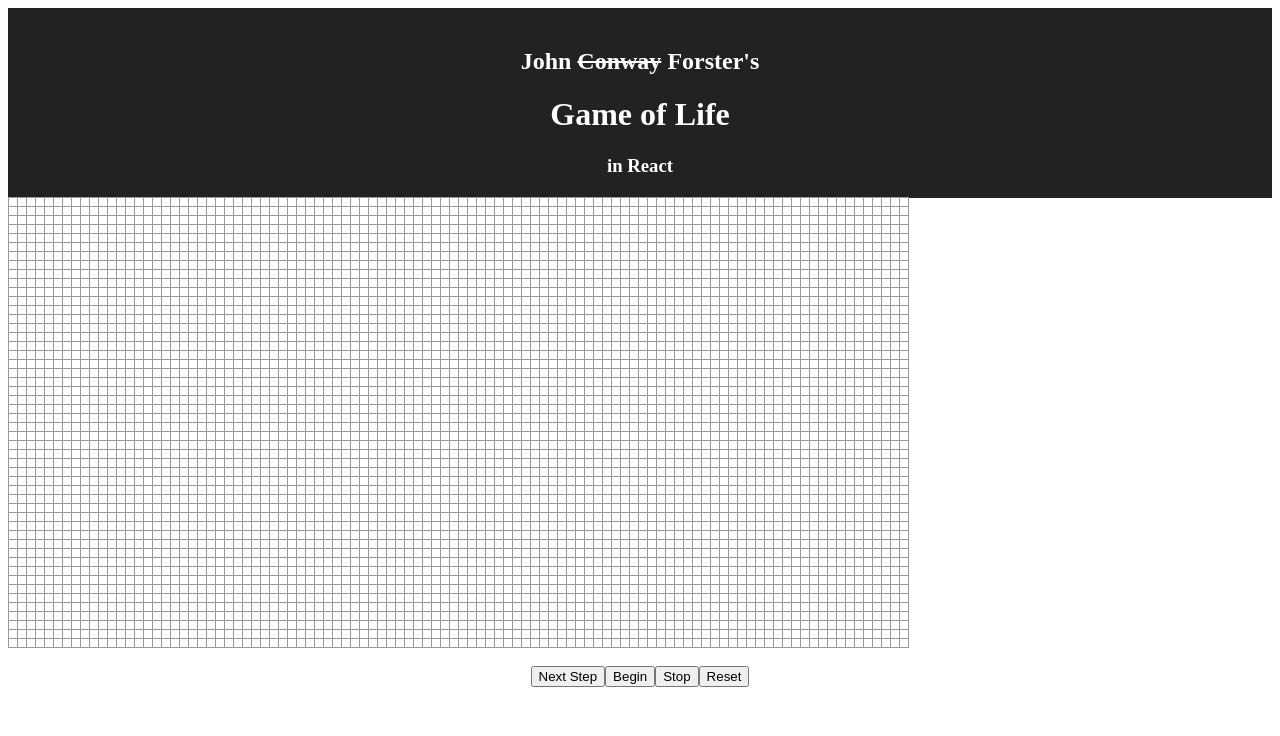
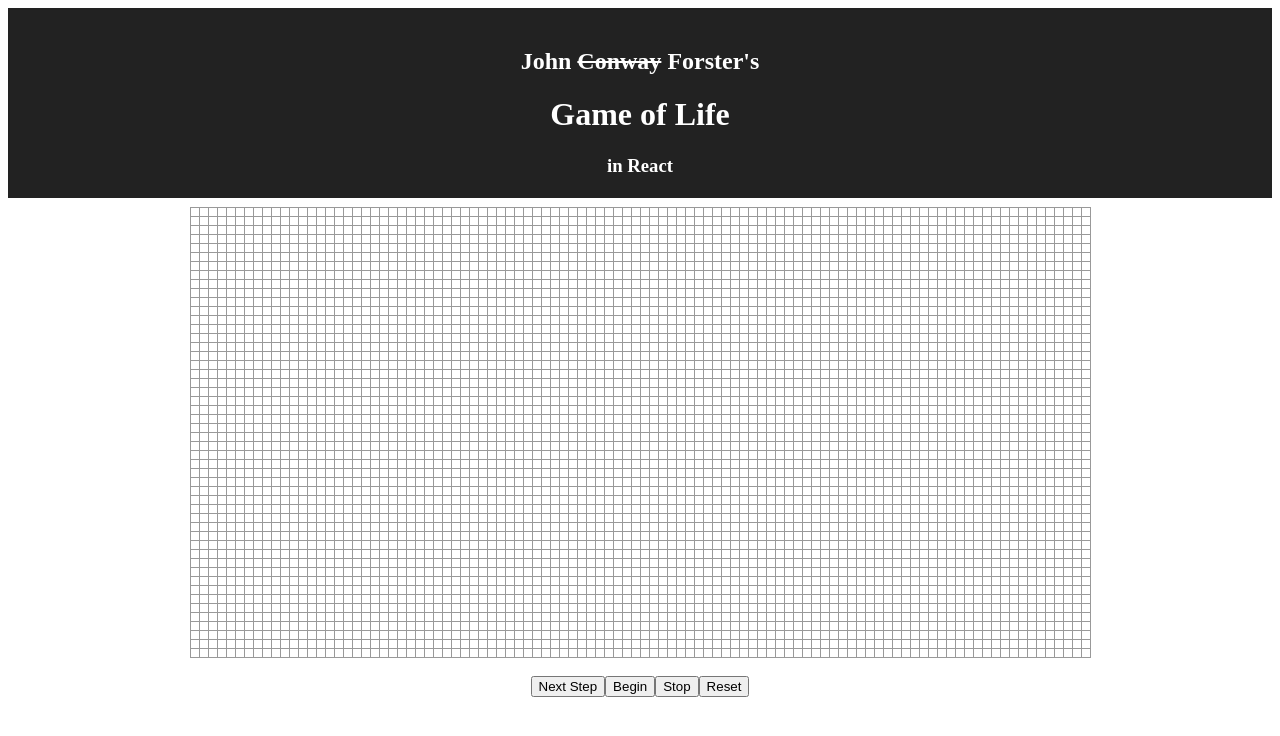
Before and after one commit to JohnForster/forsters_game_of_life, a React (Create React App) app: page / in a window 1280 px wide. Shown: the top 736 px of the page. Built offline with nearby package versions, Linux system fonts and the light colour scheme.

Commit message:
Add CSS to center game board in browser

```diff
--- a/src/App.css
+++ b/src/App.css
@@ -30,7 +30,7 @@
 .cell {
   border: 1px solid #999;
   line-height: 10px;
-  float: left;
+  display: inline-block;
   height: 10px;
   margin-right: -1px;
   margin-top: -1px;
@@ -41,11 +41,17 @@
 .cell:focus {
   outline: none;
 }
+.board-container {
+  padding: 10px;
+}
+
+.board-row {
+  line-height: 0;
+}
 
 .board-row:after {
   clear: both;
   content: "";
-  display: table;
 }
 
 .inactive-cell {
```
